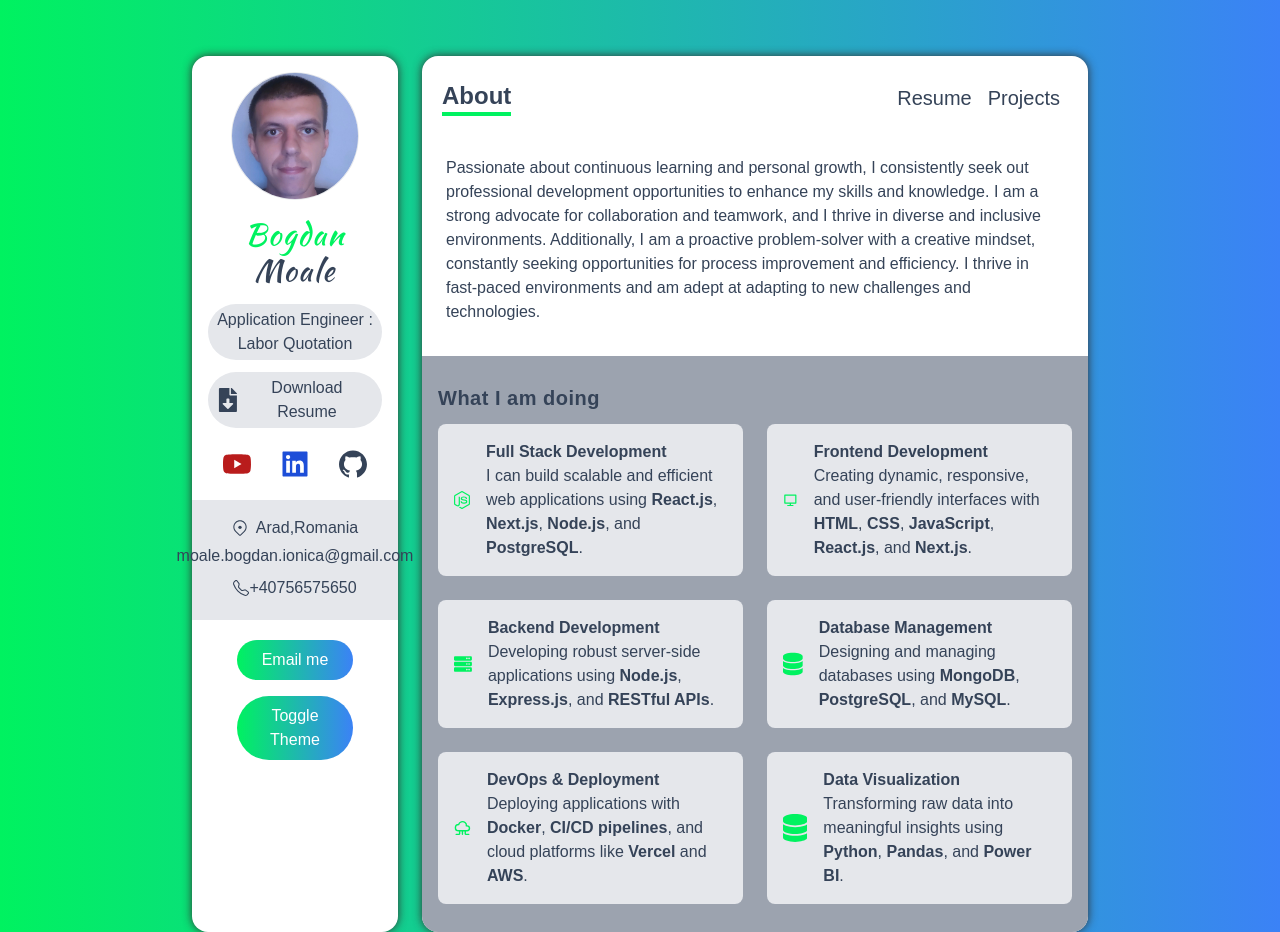
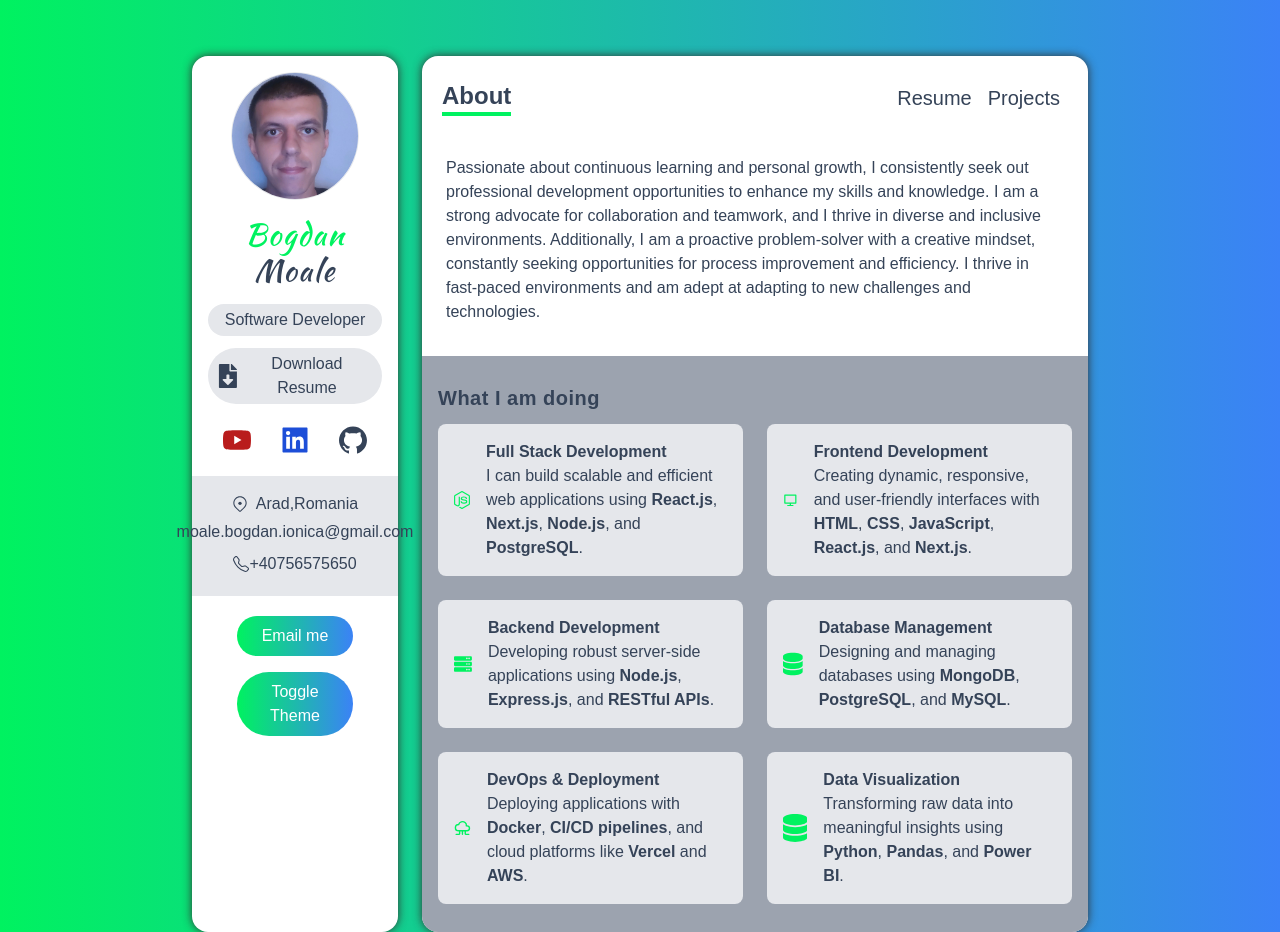
Before and after one commit to BogdanMoale/portfolio, a Next.js app: page / in a window 1280 px wide. Built offline with nearby package versions, Linux system fonts and the light colour scheme.

Commit message:
Update job title

```diff
--- a/components/Sidebar.js
+++ b/components/Sidebar.js
@@ -29,7 +29,7 @@ function Sidebar() {
         <span className="text-green ">Bogdan</span> Moale
       </h3>
       <p className="px-2 py-1 my-3 bg-gray-200 rounded-full dark:bg-dark-200 dark:bg-black-500">
-        Application Engineer : Labor Quotation
+        Software Developer
       </p>
       {/* Resume */}
       <a
```
